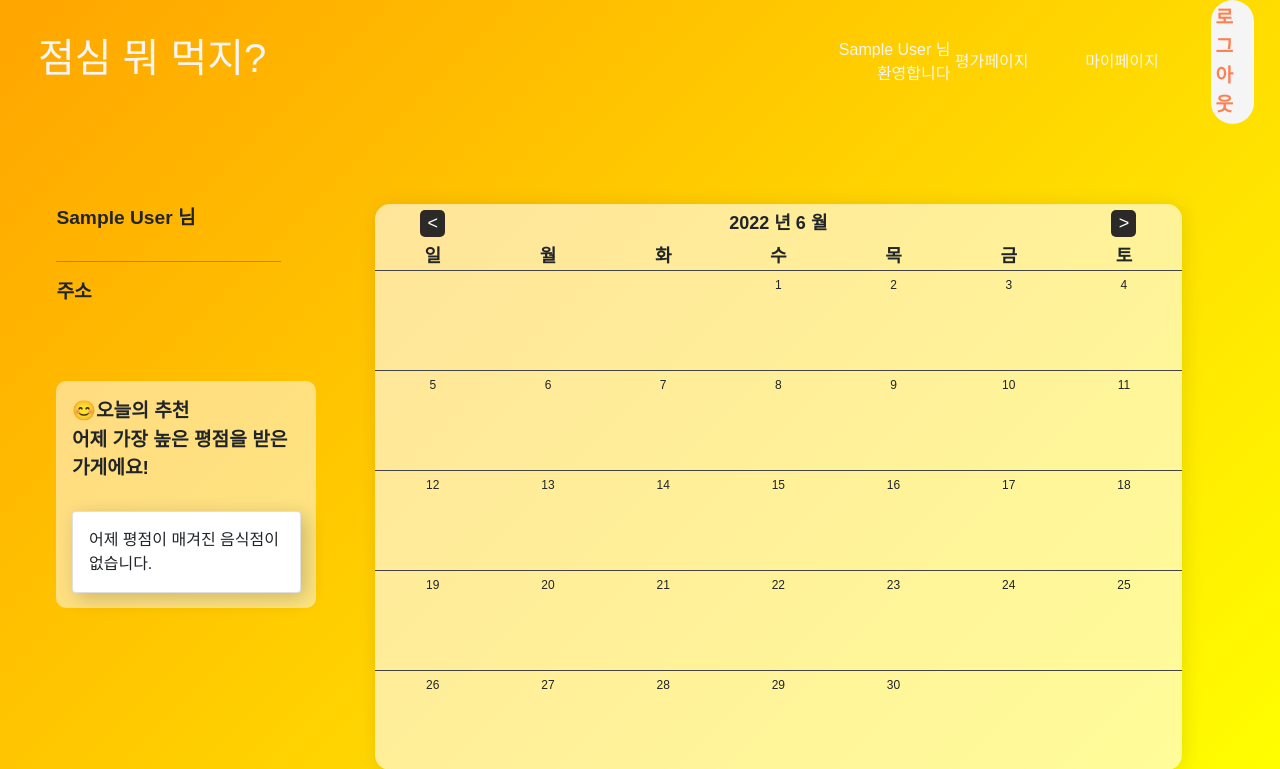
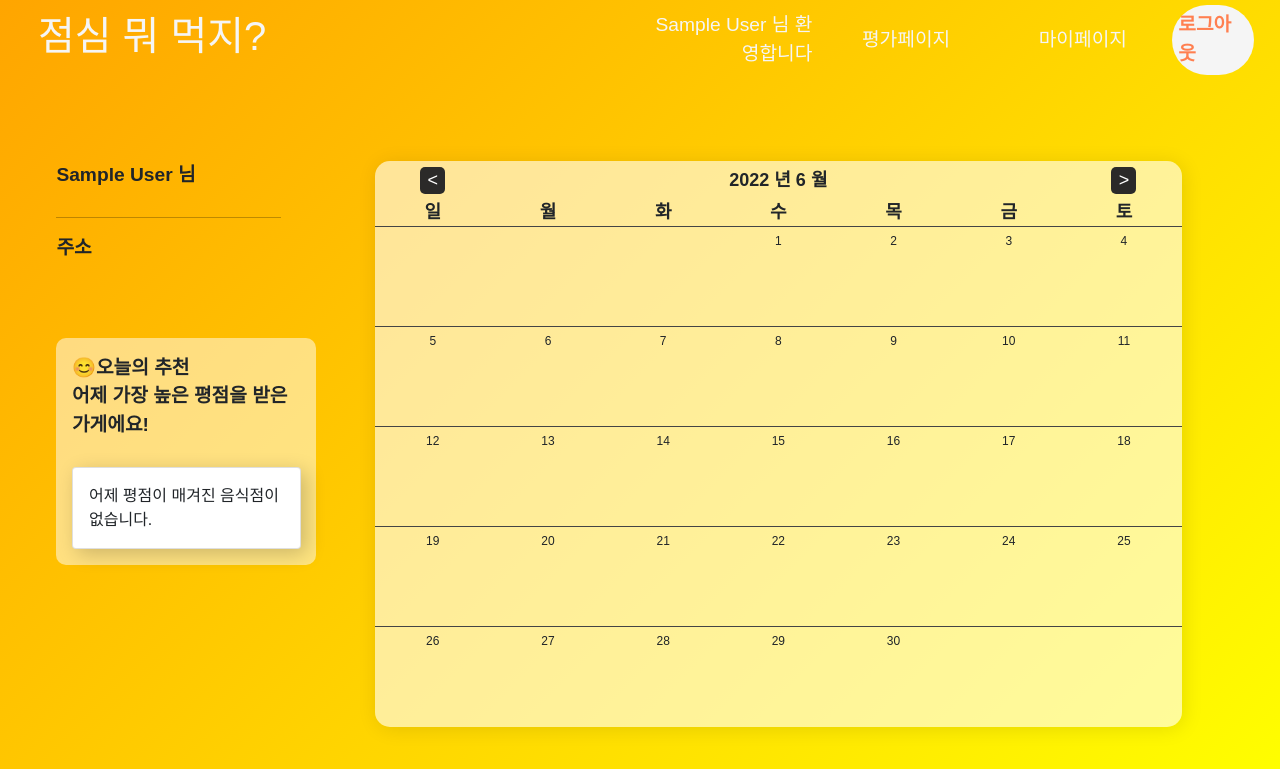
Before and after one commit to SeonminKim1/PJ-TODAY_LUNCH, a Django app: page /mypage/2022/6 in a window 1280 px wide. Shown: the top 769 px of the page. Run offline with Django 4.2, Linux system fonts and the light colour scheme; the visitor is signed in with stand-in values (Sample User, id 1); data that the repository does not hold is empty; some libraries are stand-ins or nearby versions; some web fonts are replaced.

Commit message:
Update css nav

```diff
--- a/static/css/nav.css
+++ b/static/css/nav.css
@@ -1,8 +1,4 @@
 /* nav */
-nav {
-    /*background-color: lightslategrey;*/
-}
-
 .nav-wrapper {
     display: flex;
     align-items: center;
@@ -15,10 +11,6 @@ nav {
     padding: 1%;
 }
 
-.logo-box {
-    /*background-color: steelblue;*/
-}
-
 .logo {
     color: whitesmoke;
     font-weight: 600;
@@ -28,30 +20,42 @@ nav {
 .nav-user-box {
     display: flex;
     justify-content: space-between;
-    width: 35%;
-    /*background-color: #fff58c;*/
+    width: 50%;
 }
 
-.hello-box, .mypage-box, .scoring-box{
+.hello-box, .mypage-box, .scoring-box {
     display: flex;
+    justify-content: center;
     align-items: center;
-    width: 60%;
-    /*background-color: lavender;*/
+    width: 40%;
+    margin: auto;
+    font-size: 1.2rem;
 }
 
-.hello{
+.hello {
     text-align: right;
+    font-weight: 500;
     color: whitesmoke;
 }
 
-.mypage-a, .scoring-a{
+.mypage-a, .scoring-a {
     text-decoration: none;
     color: whitesmoke;
 }
 
+.scoring-a:hover, .mypage-a:hover {
+    padding: 6px 8px;
+    font-weight: 600;
+    color: coral;
+    border-radius: 7px;
+    background-color: rgba(255, 255, 255, 0.6);
+}
+
 .logout-box {
     display: flex;
+    justify-content: center;
     align-items: center;
+    width: 18%;
     height: 70%;
     border-radius: 50px;
     background-color: whitesmoke;
```
